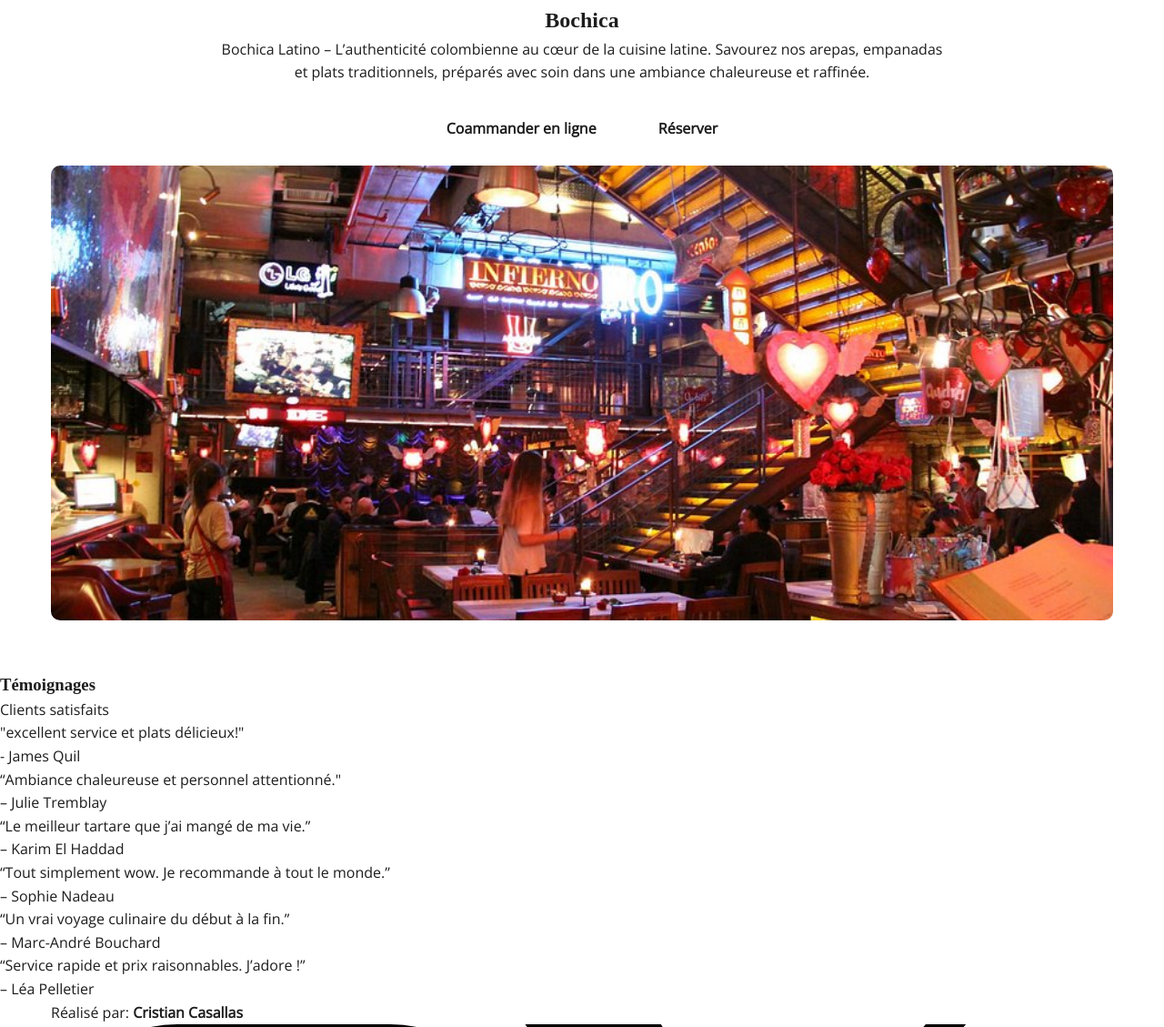
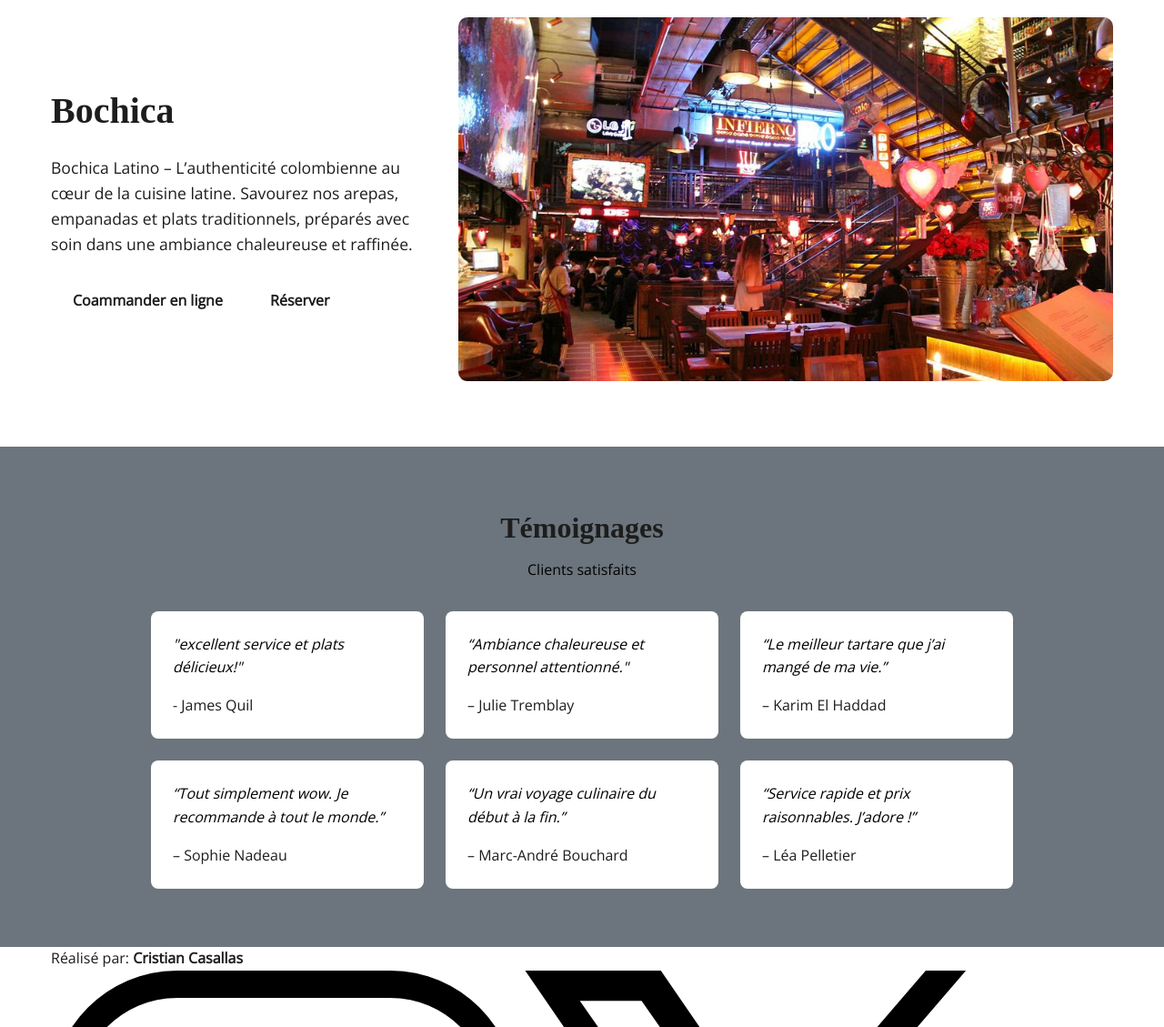
Before and after one commit to CrisDiaz2004/tp3-web, a plain HTML site: page index.html in a window 1280 px wide. Shown: the part 293-1422 px from the top of the page at 91% size. Drawn offline with nearby package versions, Linux system fonts and the light colour scheme.

Commit message:
petiti modification dans la page d'accueil, temoignages

```diff
--- a/css/style.css
+++ b/css/style.css
@@ -79,33 +79,52 @@ header {
 /*== section hero ==*/
 .hero {
     border-color: white;
-    padding: 3rem 1rem;
-    text-align: center;
+    padding: 4rem 0;
 }
 
-.here h2 {
+.hero-contenu {
+    display: flex;
+    align-items: center;
+    justify-content: space-between;
+    gap: 2rem;
+    flex-wrap: wrap;
+}
+
+.hero-txt {
+    flex: 1;
+    min-width: 300px;
+    max-width: 600px;
+}
+
+.hero-txt h2 {
     font-size: 2.5rem;
     margin-bottom: 1rem;
 }
 
-.hero p {
-    max-width: 800px;
-    margin: 0 auto 1.5rem;
+.hero-txt p {
+    margin-bottom:1.5rem;
+    font-size: 1.1rem;
+    line-height: 1.6;
+}
+
+.hero-img {
+    flex: 1;
+    min-width: 300px;
 }
 
 .bouttons {
-    margin-bottom: 2rem;
+    display: flex;
+    gap: 1rem;
 }
 
 .btn-principal,
 .btn-secondaire {
     display: inline-block;
-    margin: 0 0.5rem;
     padding: 0.75rem 1.5rem;
-    border: none;
     font-weight: bold;
     border-radius: 5px;
     font-size: 1rem;
+    text-align: center;
 }
 
 .btm-principal {
@@ -123,9 +142,58 @@ header {
 }
 
 .hero-img {
+    flex: 1;
+    min-width: 300px;
+}
+
+.hero-img {
     width: 100%;
-    max-height: 500px;
+    max-height: 400px;
     object-fit: cover;
     border-radius: 10px;
-    margin-top: 1rem;
 }
+
+/*-- temoignages --*/
+
+.temoignages {
+    background-color: #6c757d;
+    padding: 4rem 1rem;
+    text-align: center;
+}
+
+.temoignages h3 {
+    font-size: 2rem;
+    margin-bottom: 0.5rem;
+    font-family: 'playfair Display', serif;
+}
+
+.temoignages p {
+    font-size: 1rem;
+    color: #000000;
+    margin-bottom: 2rem;
+}
+
+.cartes {
+    display: flex;
+    flex-wrap: wrap;
+    justify-content: center;
+    gap: 1.5rem;
+}
+
+.carte {
+    background-color: white;
+    padding: 1.5rem;
+    width: 300px;
+    border-radius: 8px;
+    box-shadow: 0 2px 5px rgb( rgb(108, 108, 110));
+    text-align: left;
+}
+
+.carte p {
+    margin-bottom: 1rem;
+    font-style: italic;
+}
+
+.carte span {
+    font-weight: ;
+}
--- a/index.html
+++ b/index.html
@@ -30,16 +30,19 @@
     <main>
         <section class="hero">
            <div class="container hero-contenu">
+              <div class="hero-txt">
                   <h2>Bochica</h2>
                   <p>Bochica Latino – L’authenticité colombienne au cœur de la cuisine latine.
                       Savourez nos arepas, empanadas et plats traditionnels, préparés avec soin dans une ambiance chaleureuse et raffinée.</p>
-
                   <div class="buttons">
                     <a href="#" class="btn-principal">Coammander en ligne</a>
                     <a href="#" class="btn-secondaire">Réserver</a>
                   </div>
+             </div>
 
+             <div class="hero-iamge">
                 <img src="img/andres-carne-de-res.jpg" alt="img du restaurant" class="hero-img">
+             </div>
             </div>
         </section>
 
```
Lines whose indentation alone changed are shown as unchanged.
